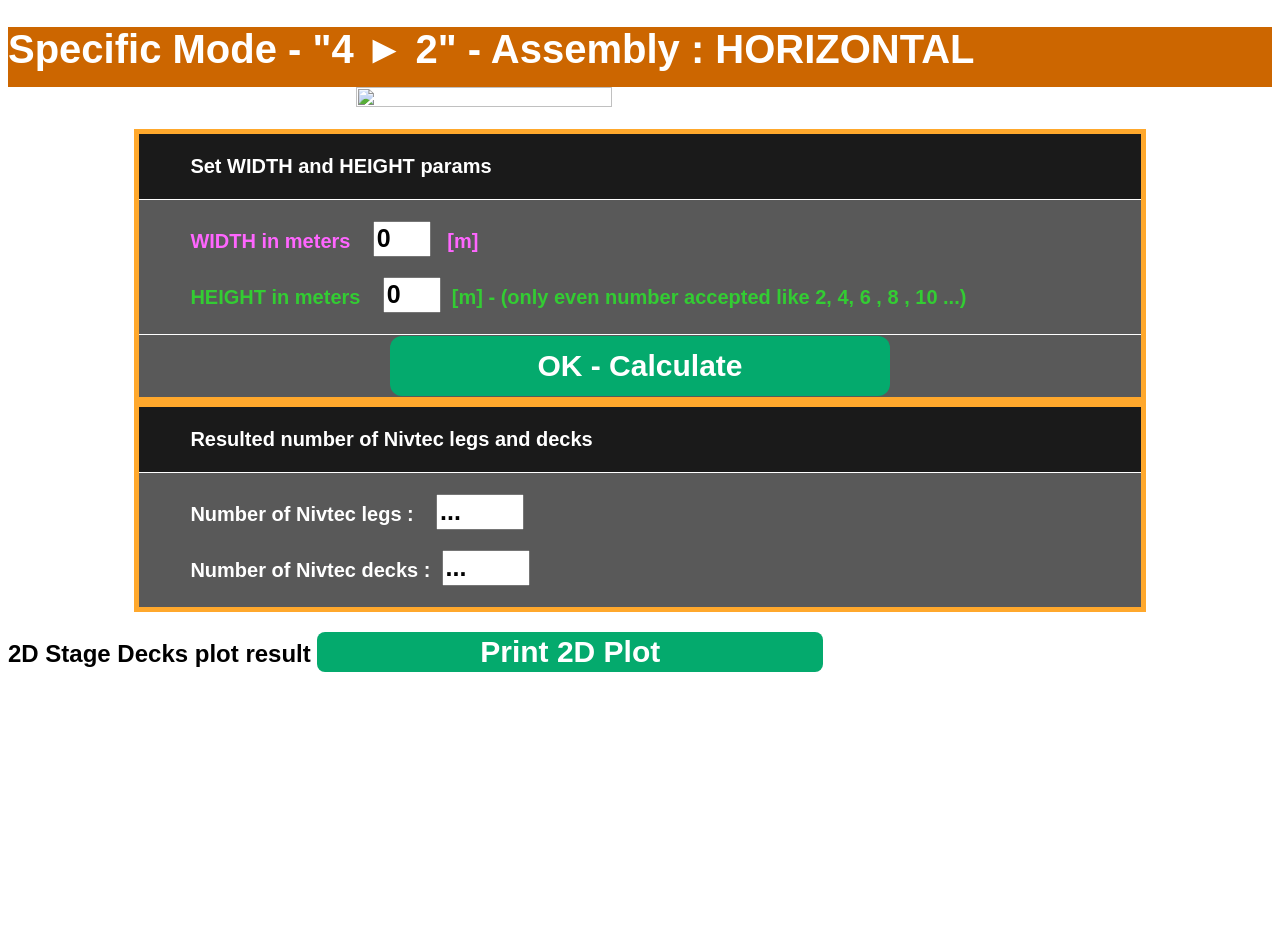
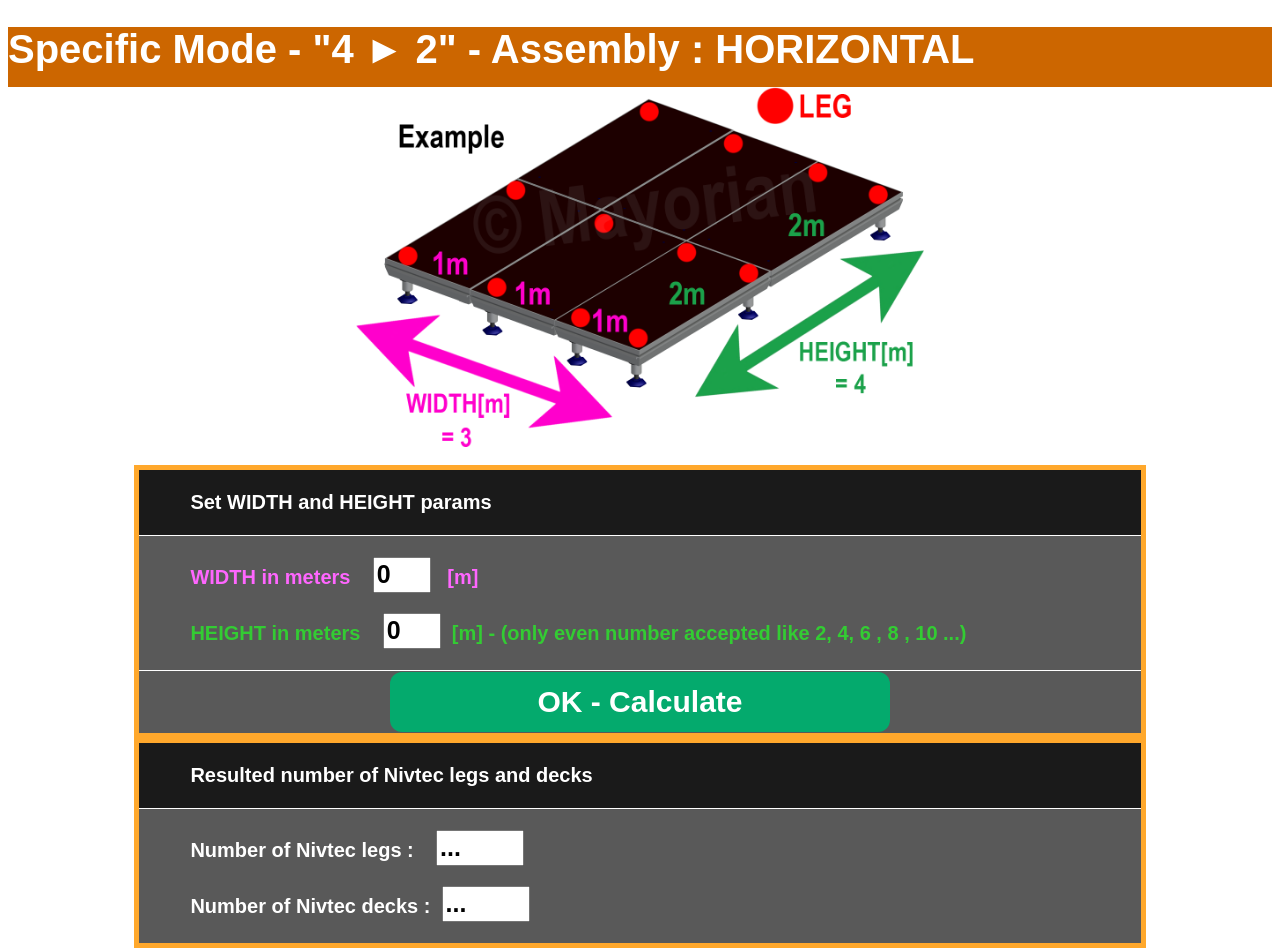
Before and after one commit to mayorian/nivtec, a plain HTML site: page build/4222hor.html in a window 1280 px wide. Shown: the top 951 px of the page. Before the commit the page ends 800 px from the top, so only its background shows below. Drawn offline with Linux system fonts and the light colour scheme.

Commit message:
Add files via upload

```diff
--- a/build/4222hor.html
+++ b/build/4222hor.html
@@ -89,7 +89,7 @@
   </div>
 
         <img
-          src="imgs/plotlegendFINALhorizontal.png"
+          src="imgs/plotlegendFINAL.png"
           class="responsive img-style"
           crossorigin="anonymous"
         />
```
Also changed, not shown: build/4222ver.html (+1 -1 lines), build/4444.html (+1 -1 lines).
